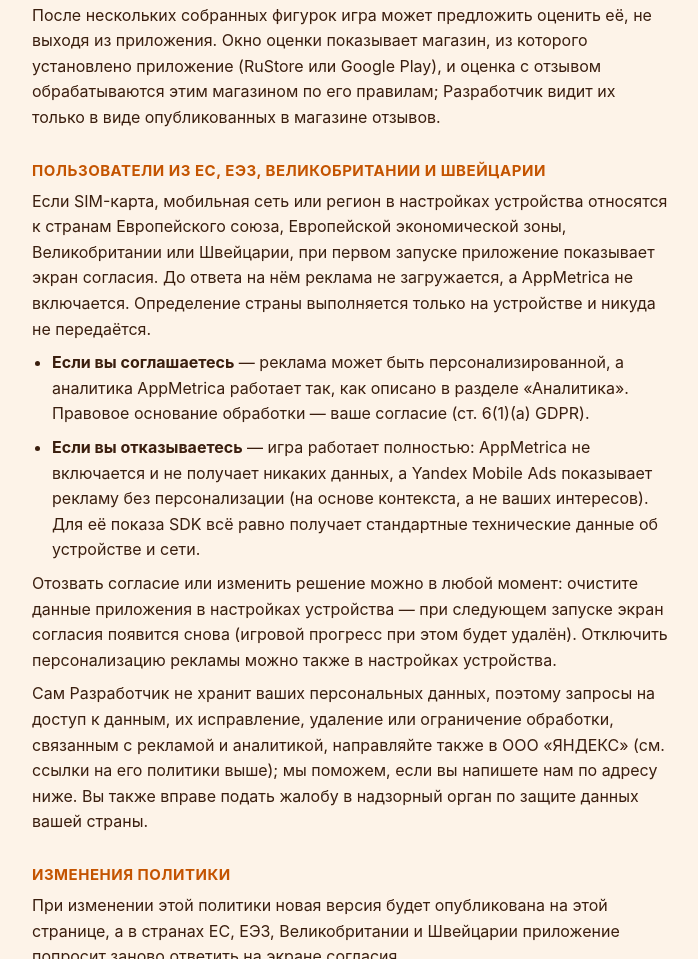
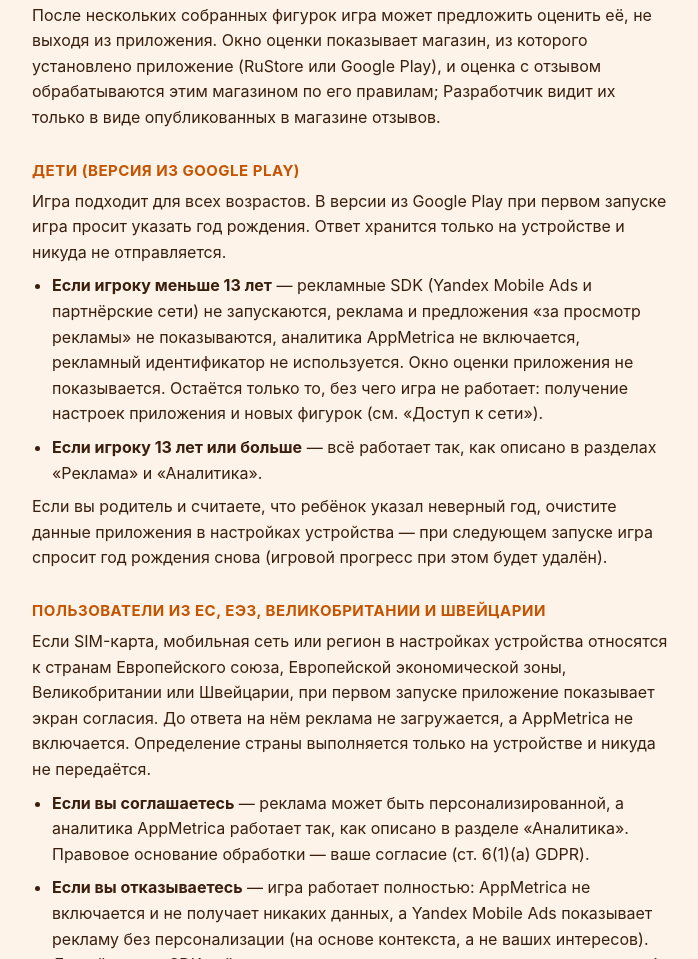
Before and after one commit to inmusoft/inmusoft, a plain HTML site: page figurki/privacy-policy-v2.html in a window 1280 px wide. Shown: the part 2404-3363 px from the top of the page, without its empty margins (288-986 px from the left). Drawn offline with Linux system fonts and the light colour scheme.

Commit message:
figurki: privacy policy v2, children in the Google Play build
Under 13 (the age screen in the Google Play build): no ad SDKs, no
AppMetrica, no ad offers, no rating prompt. How parents can reset it.

Co-Authored-By: Claude Opus 5.5 <noreply@anthropic.com>

```diff
--- a/figurki/privacy-policy-v2.html
+++ b/figurki/privacy-policy-v2.html
@@ -84,6 +84,14 @@
   <h2>Оценка приложения</h2>
   <p>После нескольких собранных фигурок игра может предложить оценить её, не выходя из приложения. Окно оценки показывает магазин, из которого установлено приложение (RuStore или Google Play), и оценка с отзывом обрабатываются этим магазином по его правилам; Разработчик видит их только в виде опубликованных в магазине отзывов.</p>
 
+  <h2>Дети (версия из Google Play)</h2>
+  <p>Игра подходит для всех возрастов. В версии из Google Play при первом запуске игра просит указать год рождения. Ответ хранится только на устройстве и никуда не отправляется.</p>
+  <ul>
+    <li><b>Если игроку меньше 13 лет</b> — рекламные SDK (Yandex Mobile Ads и партнёрские сети) не запускаются, реклама и предложения «за просмотр рекламы» не показываются, аналитика AppMetrica не включается, рекламный идентификатор не используется. Окно оценки приложения не показывается. Остаётся только то, без чего игра не работает: получение настроек приложения и новых фигурок (см. «Доступ к сети»).</li>
+    <li><b>Если игроку 13 лет или больше</b> — всё работает так, как описано в разделах «Реклама» и «Аналитика».</li>
+  </ul>
+  <p>Если вы родитель и считаете, что ребёнок указал неверный год, очистите данные приложения в настройках устройства — при следующем запуске игра спросит год рождения снова (игровой прогресс при этом будет удалён).</p>
+
   <h2>Пользователи из ЕС, ЕЭЗ, Великобритании и Швейцарии</h2>
   <p>Если SIM-карта, мобильная сеть или регион в настройках устройства относятся к странам Европейского союза, Европейской экономической зоны, Великобритании или Швейцарии, при первом запуске приложение показывает экран согласия. До ответа на нём реклама не загружается, а AppMetrica не включается. Определение страны выполняется только на устройстве и никуда не передаётся.</p>
   <ul>
```
